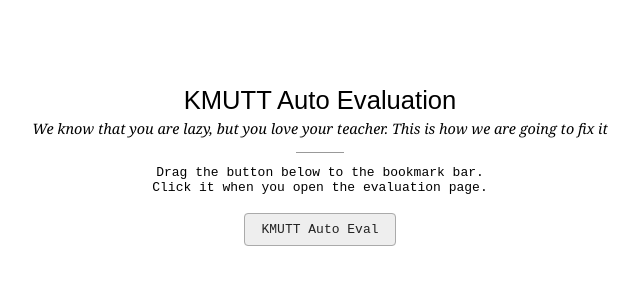
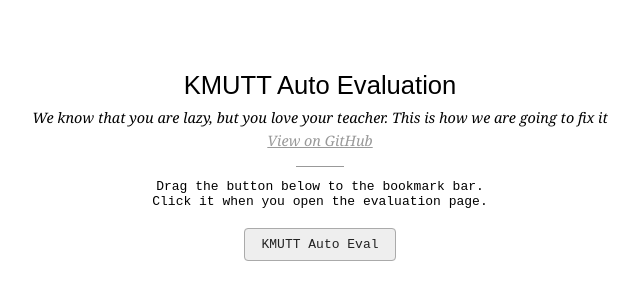
Before and after one commit to pixelart7/KMUTT-Auto-Evaluation, a plain HTML site: page index.html in a window 1280 px wide. Shown: the part 238-538 px from the top of the page, without its empty margins (320-960 px from the left). Drawn offline with nearby package versions, Linux system fonts and the light colour scheme.

Commit message:
Slight fix

```diff
--- a/index.html
+++ b/index.html
@@ -20,6 +20,7 @@
                 font-size: 0.9em;
                 font-style: italic;
                 margin: .2em 0 1em 0;
+                line-height: 1.6em;
             }
             .wrapper {
                 width: 100%;
@@ -45,6 +46,12 @@
                 text-decoration: none;
                 cursor: move;
             }
+            .github-link, .github-link:visited {
+                color: #999;
+            }
+            .github-link:hover {
+                color: #bbb;
+            }
             .seperator {
                 width: 3em;
                 height: 1px;
@@ -57,7 +64,7 @@
         <div class="wrapper">
             <main class="content">
                 <h1>KMUTT Auto Evaluation</h1>
-                <p class="tagline">We know that you are lazy, but you love your teacher. This is how we are going to fix it</p>
+                <p class="tagline">We know that you are lazy, but you love your teacher. This is how we are going to fix it<br><a class="github-link" href="https://github.com/pixelart7/KMUTT-Auto-Evaluation">View on GitHub</a></p>
                 <div class="seperator"></div>
                 <p class="intro">Drag the button below to the bookmark bar.<br>Click it when you open the evaluation page.</p>
                 <a class="button" href="javascript: (function () { var jsCode = document.createElement('script'); jsCode.setAttribute('src', 'http://cdn.rawgit.com/pixelart7/KMUTT-Auto-Evaluation/master/main.min.js'); document.body.appendChild(jsCode); }());">KMUTT Auto Eval</a>
```
